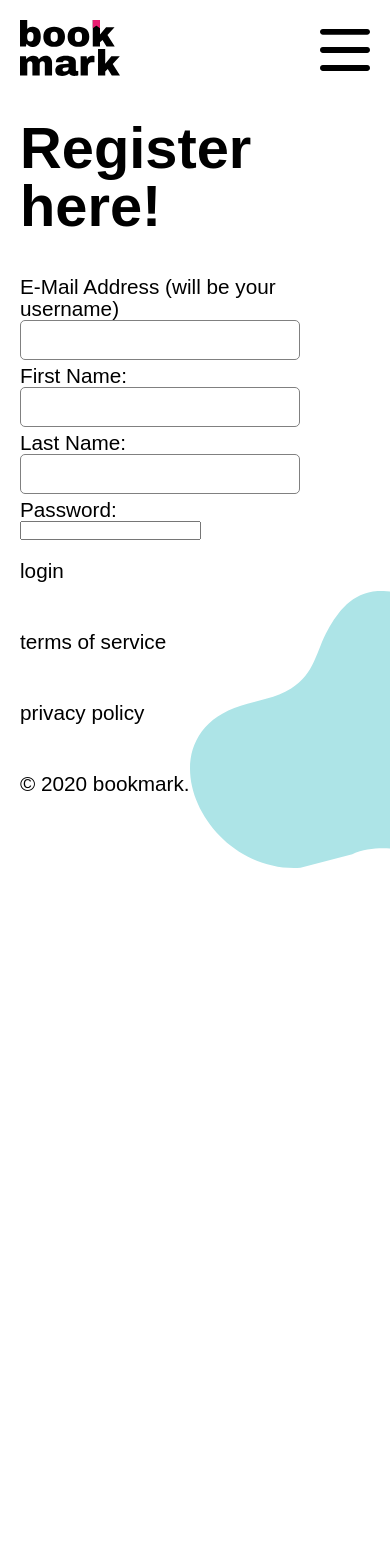
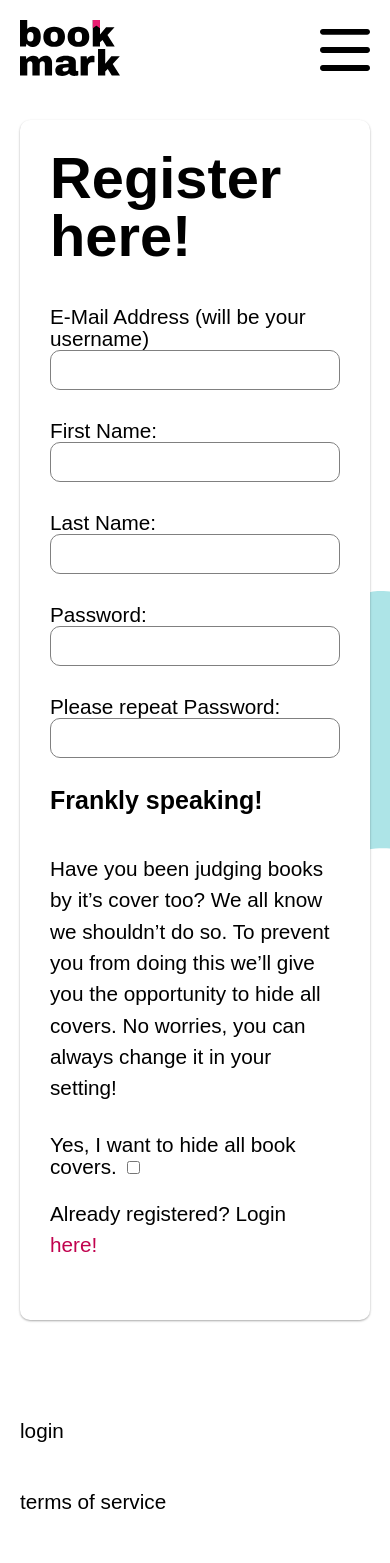
Before and after one commit to JPrueger/bookmark_components, a Vue app: page /register in a window 390 px wide. Shown: the top 1563 px of the page. Before the commit the page ends 864 px from the top, so only its background shows below. Built offline with nearby package versions, Linux system fonts and the light colour scheme.

Commit message:
finished styling from register view (mobile only)

```diff
--- a/src/assets/styles/app.scss
+++ b/src/assets/styles/app.scss
@@ -9,6 +9,8 @@
 @import './background_illustrations.scss';
 
 @import './animation.scss';
+
+@import './form_content_card.scss';
 
 * {
     margin: 0;
@@ -25,7 +27,8 @@
     // calc([minimum size] + ([maximum size] - [minimum size]) * ((100vw - [minimum viewport width]) / ([maximum viewport width] - [minimum viewport width])));
     font-size: calc(20px + (25 - 20) * ((100vw - 200px) / (1600 - 300)));
     line-height: calc(1.5em + (2.5 - 1.5) * ((100vw - 100px)/(1600 - 300)));
-    max-width: 23ch;
+    max-width: 25ch;
+    margin-bottom: $biggestMarginBottom;
 }
 
 h1 {
@@ -50,6 +53,12 @@
 a {
     font-size: calc(20px + (25 - 20) * ((100vw - 200px) / (1600 - 300)));
     line-height: calc(1em + (2.5 - 1) * ((100vw - 100px)/(1600 - 300)));
+    color: $primaryColor;
+    text-decoration: none;
+
+    &:hover {
+        text-decoration: underline;
+    }
 }
 
 .added_margin_bottom {
--- /dev/null
+++ b/src/assets/styles/form_content_card.scss
@@ -0,0 +1,9 @@
+.wrapper_form_content_card {
+    box-shadow: 0 1px 3px rgba(0, 0, 0, 0.12), 0 1px 2px rgba(0, 0, 0, 0.24);
+    width: 100%;
+    border-radius: 10px;
+    background-color: white;
+    padding: 30px;
+    margin-bottom: $biggestMarginBottom;
+    margin-bottom: 100px;
+}
--- a/src/assets/styles/forms.scss
+++ b/src/assets/styles/forms.scss
@@ -23,17 +23,23 @@
     label {
         font-size: calc(20px + (25 - 20) * ((100vw - 200px) / (1600 - 300)));
         line-height: calc(1em + (2.5 - 1) * ((100vw - 100px)/(1600 - 300)));
+        // margin-bottom: $mainMarginBottom;
     }
 
     input[type="text"],
     input[type="email"],
+    input[type="password"],
     input[type="tel"] {
-        width: 80%;
+        width: 100%;
         border: 1px solid grey;
-        border-radius: 5px;
+        border-radius: 10px;
         height: 40px;
-        margin-bottom: 5px;
+        margin-bottom: $biggestMarginBottom;
     }
 
     margin-bottom: $biggerMarginBottom;
+
+    .label_hide_all_bookcovers {
+        margin-right: 10px;
+    }
 }
--- a/src/assets/styles/variables.scss
+++ b/src/assets/styles/variables.scss
@@ -9,9 +9,12 @@
 
 
 /* MARGINS */
+$lowerMarginBottom: 5px;
 $mainMarginBottom: 10px;
-$lowerMarginBottom: 5px;
+$bigMarginBottom: 15px;
 $biggerMarginBottom: 20px;
+$biggestMarginBottom: 30px;
+
 
 $headlineMarginBottom: 40px;
 
--- a/src/views/Register.vue
+++ b/src/views/Register.vue
@@ -1,9 +1,13 @@
 <template>
 
     <div class="whole_content_wrapper">
+
+        <div class="wrapper_form_content_card">
+
             <h1>Register here!</h1>
 
             <form action="">
+
                 <div>
                     <label for="email">E-Mail Address (will be your username)</label> <br>
                     <input id="email" type="email" value="" name="email">
@@ -23,7 +27,30 @@
                     <label for="password">Password:</label> <br>
                     <input id="password" type="password" value="" name="password">
                 </div>
+
+                <div>
+                    <label for="repeatpassword">Please repeat Password:</label> <br>
+                    <input id="repeatpassword" type="password" value="" name="repeatpassword">
+                </div>
+
+                <h2>Frankly speaking!</h2>
+
+                <p>Have you been judging books by it’s cover too? We all know we shouldn’t do so. To prevent you from doing this we’ll give you the opportunity to hide all covers. No worries, you can always change it in your setting!
+                </p>
+
+                <div>
+                    <label class="label_hide_all_bookcovers" for="checkbox_hide_bookcovers">Yes, I want to hide all book covers.</label>
+                    <input type="checkbox" id="checkbox_hide_bookcovers" name="checkbox_hide_bookcovers" value="">
+                </div>
+
+
+
             </form>
+
+            <p>Already registered? Login <a href="#">here!</a></p>
+
+        </div>
+
     </div>
 
 </template>
```
Lines whose indentation alone changed are shown as unchanged.
